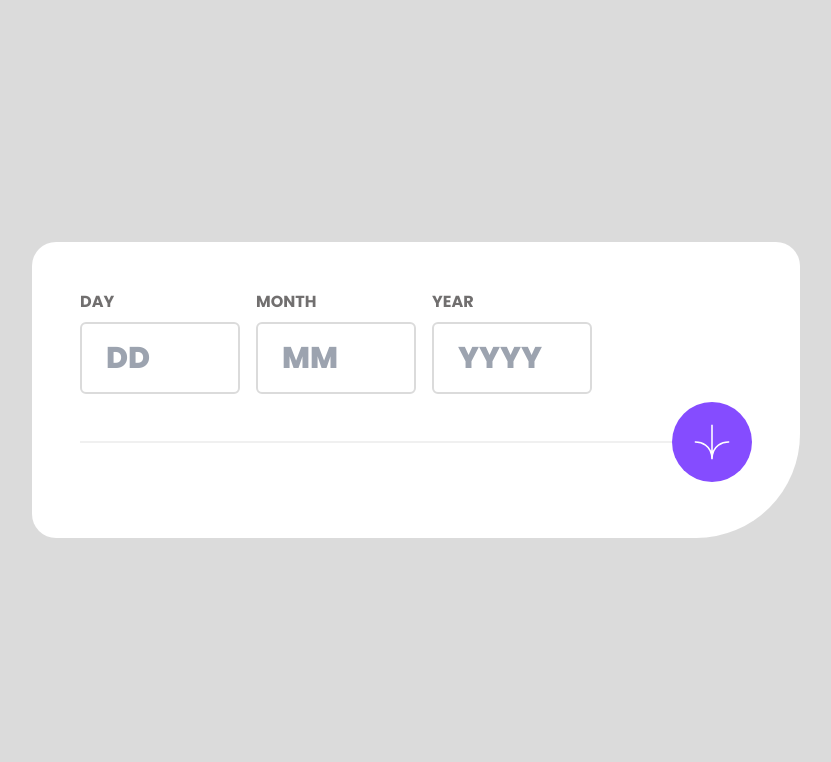
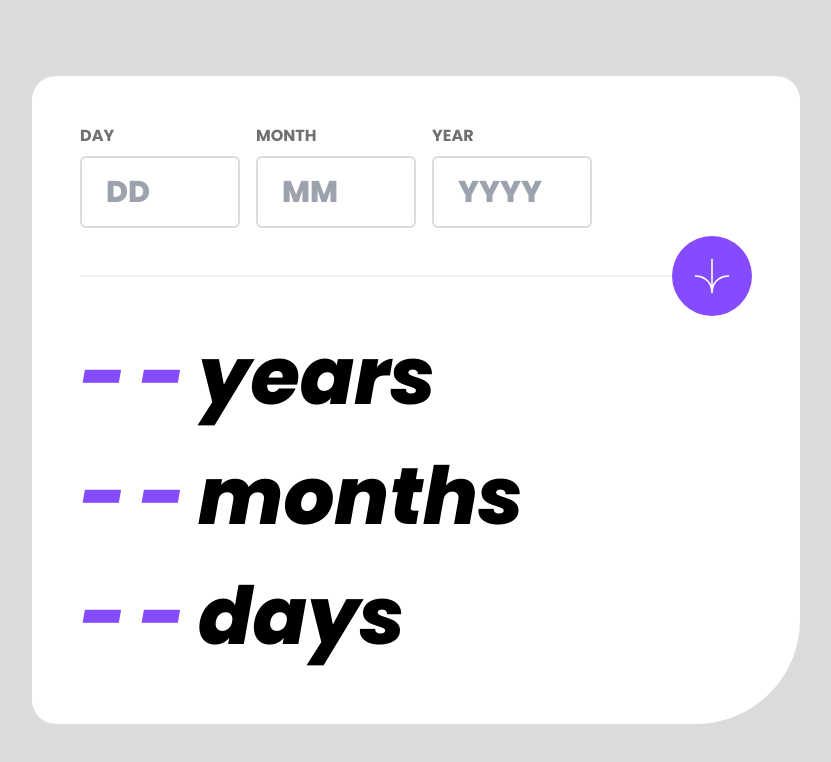
Before and after one commit to arshGoyalDev/age-calculator, a website: page index.html in a window 1280 px wide. Shown: the whole page, without its empty margins (224-1055 px from the left). Drawn offline with Linux system fonts and the light colour scheme.

Commit message:
added output result containers

```diff
--- a/index.html
+++ b/index.html
@@ -17,9 +17,9 @@
     <title>Frontend Mentor | Age calculator app</title>
   </head>
   <body
-    class="bg-neutral-lightGrey flex justify-center sm:items-center min-h-screen p-5 pt-44 sm:pt-0"
+    class="bg-neutral-lightGrey flex justify-center sm:items-center min-h-screen p-5 pt-24 sm:pt-5"
   >
-    <main class="bg-white px-6 pt-16 pb-32 rounded-3xl rounded-br-4xl w-screen max-w-3xl h-max overflow-hidden sm:p-12">
+    <main class="bg-white px-6 py-16 sm:p-12 rounded-3xl rounded-br-4xl w-screen max-w-3xl h-max overflow-hidden">
       <div class="flex gap-4">
         <div class="flex flex-col gap-2">
           <label for="day" class="font-bold text-neutral-smokeyGray">
@@ -58,12 +58,28 @@
           />
         </div>
       </div>
-      <div class="my-12 md:my-2 relative flex justify-center items-center md:justify-end">
+      <div class="my-12 md:mt-2 md:mb-0 relative flex justify-center items-center md:justify-end">
         <div class="w-full h-0.5 bg-neutral-offWhite absolute"></div>
         <button class="bg-primary-purple w-16 h-16 sm:w-20 sm:h-20 flex z-10 justify-center items-center rounded-full hover:bg-neutral-offBlack transition-colors">
           <img src="./assets/images/icon-arrow.svg" alt="arrow" class="w-7 h-7 sm:w-9 sm:h-9">
         </button>
       </div>
+
+      <div>
+        <div class="text-4xl font-extrabold flex italic md:text-5xl flex-wrap">
+          <span class="text-primary-purple md:tracking-xl">--</span>
+          <p>years</p>
+        </div>
+        <div class="text-4xl font-extrabold flex italic md:text-5xl flex-wrap">
+          <span class="text-primary-purple md:tracking-xl">--</span>
+          <p>months</p>
+        </div>
+        <div class="text-4xl font-extrabold flex italic md:text-5xl flex-wrap">
+          <span class="text-primary-purple md:tracking-xl">--</span>
+          <p>days</p>
+        </div>
+      </div>
+
     </main>
   </body>
 </html>
```
Also changed, not shown: css/style.css.
